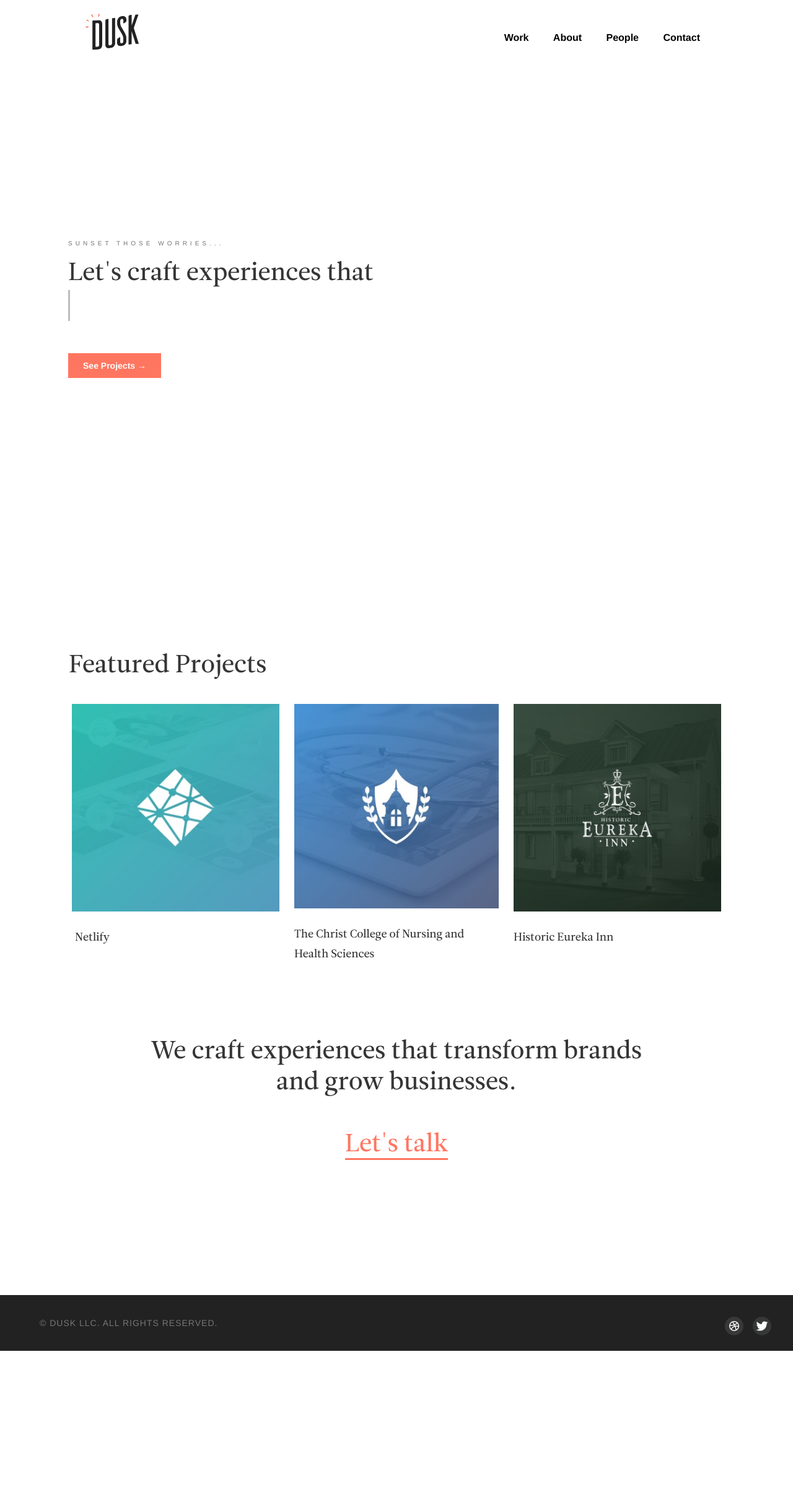
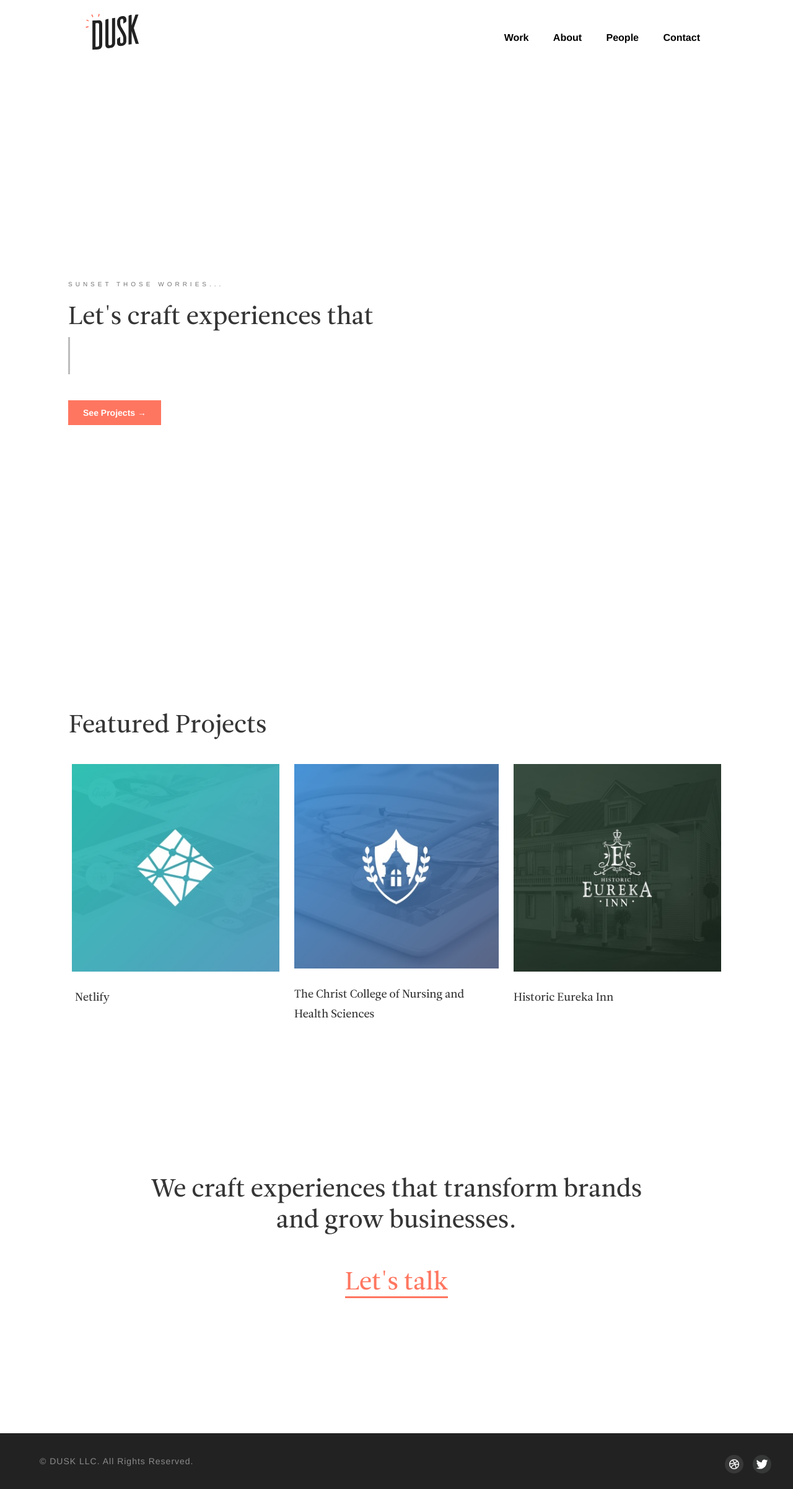
Before and after one commit to mountainbug95/6point0_jekyll, a Jekyll site: the page built from index.html, in a window 1280 px wide. Shown: the whole page at 62% size. Built offline with Jekyll 4.4.1, drawn with Linux system fonts in a browser that asks for light colours; before the commit the page ends 2180 px from its top, so only the background shows below that.

Commit message:
adjusted margins for index page

```diff
--- a/_includes/footer.html
+++ b/_includes/footer.html
@@ -1,5 +1,5 @@
 <footer>
-    <h5>© DUSK LLC. All Rights Reserved.</h5>
+    <h6>© DUSK LLC. All Rights Reserved.</h6>
     <div class="buttons-container">
         <a href="https://twitter.com/eliwilliamson"><btn class="twitter-button">&nbsp;</btn></a>
         <a href="https://dribbble.com/eliwilliamson"><btn class="dribbble-button">&nbsp;</btn></a>
--- a/assets/css/footer-style.css
+++ b/assets/css/footer-style.css
@@ -16,7 +16,7 @@
 }
 
 @media screen and (max-width: 600px) {
-    footer h5{
+    footer h6{
         padding-left: 1%;
     }
 }
@@ -27,7 +27,7 @@ footer{
     height: 90px;
 }
 
-footer h5{
+footer h6{
     display: inline-block;
     margin: 0;
     padding-top: 3%;
--- a/assets/css/index-style.css
+++ b/assets/css/index-style.css
@@ -1,3 +1,47 @@
+@media screen and (min-width: 768px)
+{
+    .projects-blurb{
+        margin-bottom: 104px;
+        margin-top: 170px;
+    }
+    .projects-section{
+        margin-bottom: 230px;
+        margin-top: 125px;
+    }
+    .center{
+        margin-top: 90px;
+    }
+    .projects-container h1{
+        font-size: 40px;
+    }
+}
+@media screen and (max-width: 768px){
+    .projects-blurb{
+        margin-bottom: 215px;
+        margin-top: 70px;
+    }
+    .projects-section{
+        margin-bottom: 150px;
+        margin-top: 64px;
+    }
+    .center{
+        margin-top: 55px;
+    }
+    .projects-container h1{
+        font-size: 30px;
+    }
+}
+@media screen and (max-width: 480px){
+    .projects-blurb{
+        margin-bottom: 220px;
+        margin-top: 50px;
+    }
+    .projects-section{
+        margin-bottom: 115px;
+        margin-top: 40px;
+    }
+}
+
 /*verticle white space scaling
 @media screen and (min-height: 770px) {
     .projects-blurb{
@@ -44,38 +88,6 @@
     }
 }
 /*END BLURB SCALING*/
-
-@media screen and (min-width: 768px)
-{
-    .projects-blurb{
-        margin-bottom: 104px;
-        margin-top: 104px;
-    }
-    .projects-section{
-        margin-bottom: 104px;
-        margin-top: 104px;
-    }
-}
-@media screen and (max-width: 768px){
-    .projects-blurb{
-        margin-bottom: 64px;
-        margin-top: 64px;
-    }
-    .projects-section{
-        margin-bottom: 64px;
-        margin-top: 64px;
-    }
-}
-@media screen and (max-width: 480px){
-    .projects-blurb{
-        margin-bottom: 40px;
-        margin-top: 40px;
-    }
-    .projects-section{
-        margin-bottom: 40px;
-        margin-top: 40px;
-    }
-}
 
 .projects-blurb{
     white-space: nowrap;
@@ -155,15 +167,15 @@
 */
 
 /*tagline font scaling*/
-@media screen and (min-width: 1000px) {
+@media screen and (min-width: 768px) {
     .tag-line{
         font-size: 40px;
-        line-height: 40px;
+        line-height: 50px;
     }
 
     .cursor h1{
         font-size: 40px;
-        line-height: 40px;
+        line-height: 50px;
     }
 
     .cursor h1.line-cursor{
@@ -171,15 +183,15 @@
     }
 }
 
-@media screen and (max-width: 800px) {
+@media screen and (max-width: 768px) {
     .tag-line{
-        font-size: 32px;
-        line-height: 32px;
+        font-size: 24px;
+        line-height: 30px;
     }
 
     .cursor h1{
-        font-size: 32px;
-        line-height: 32px;
+        font-size: 24px;
+        line-height: 30px;
     }
 
     .cursor h1.line-cursor{
@@ -187,15 +199,15 @@
     }
 }
 
-@media screen and (max-width: 600px) {
+@media screen and (max-width: 480px) {
     .tag-line{
         font-size: 24px;
-        line-height: 24px;
+        line-height: 30px;
     }
 
     .cursor h1{
         font-size: 24px;
-        line-height: 24px;
+        line-height: 30px;
     }
 
     .cursor h1.line-cursor{
@@ -317,7 +329,6 @@
 
 /*flipping button*/
 .center{
-    margin-top: 90px;
     font-weight: 800;
 }
 
@@ -418,10 +429,6 @@
 
 /*projects preview font & image scaling*/
 @media screen and (min-width: 1200px) {
-    .projects-container h1{
-        font-size: 40px;
-    }
-
     .project-listing-container{
         max-width: 350px;
     }
@@ -440,12 +447,6 @@
 }
 
 @media screen and (max-width: 800px) {
-    .projects-container h1{
-        font-size: 32px;
-    }
-
-
-
     .project-listing-container{
         max-width: 210px;
     }
@@ -459,9 +460,9 @@
 }
 
 @media screen and (max-width: 650px) {
-    .projects-container h1{
+    /*.projects-container h1{
         font-size: 24px;
-    }
+    }*/
 
     .projects-container{
         white-space: normal;
--- a/assets/css/mission-style.css
+++ b/assets/css/mission-style.css
@@ -49,7 +49,7 @@
 }
 
 /* mission font scaling*/
-@media screen and (min-width: 365px) {
+@media screen and (min-width: 4768px) {
     .mission h1{
         font-size: 40px;
         line-height: 50px
@@ -61,7 +61,7 @@
     }
 }
 
-@media screen and (max-width: 365px) {
+@media screen and (max-width: 768px) {
     .mission h1{
         font-size: 30px;
         line-height: 40px
```
